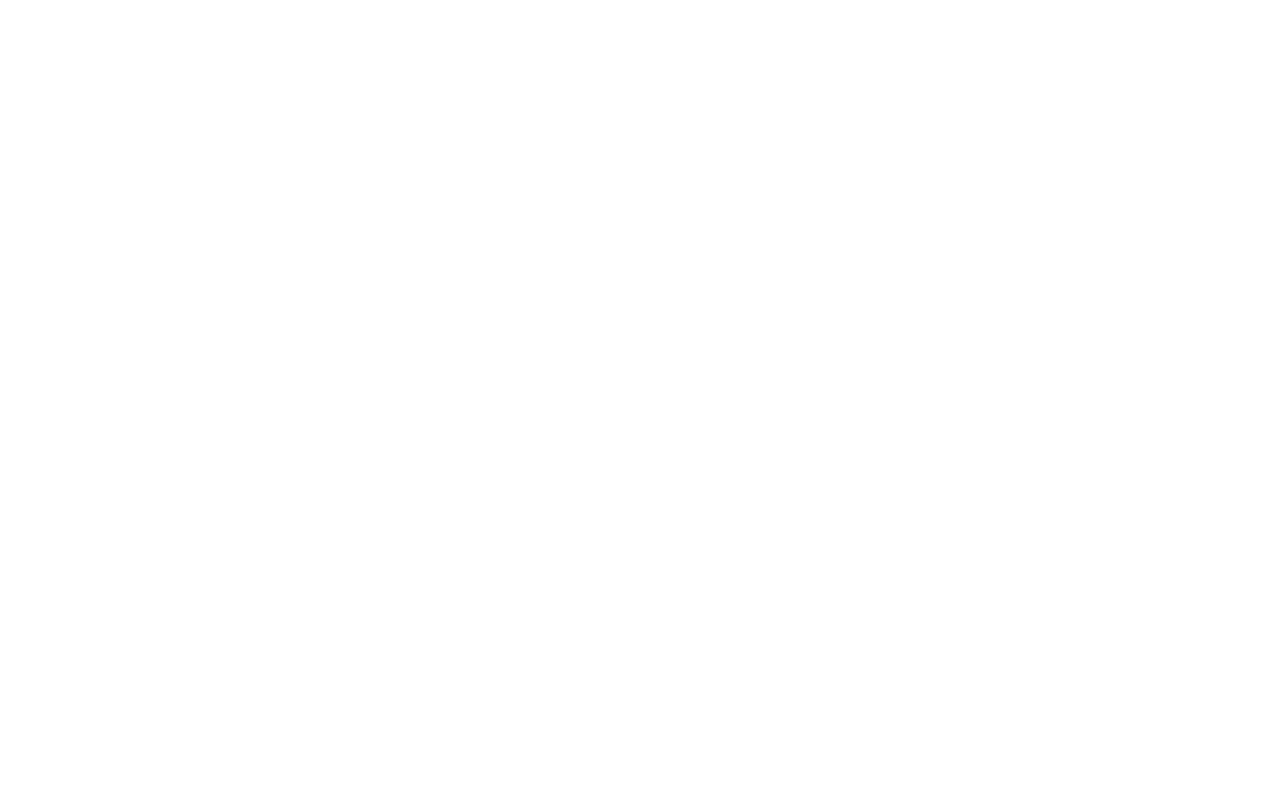
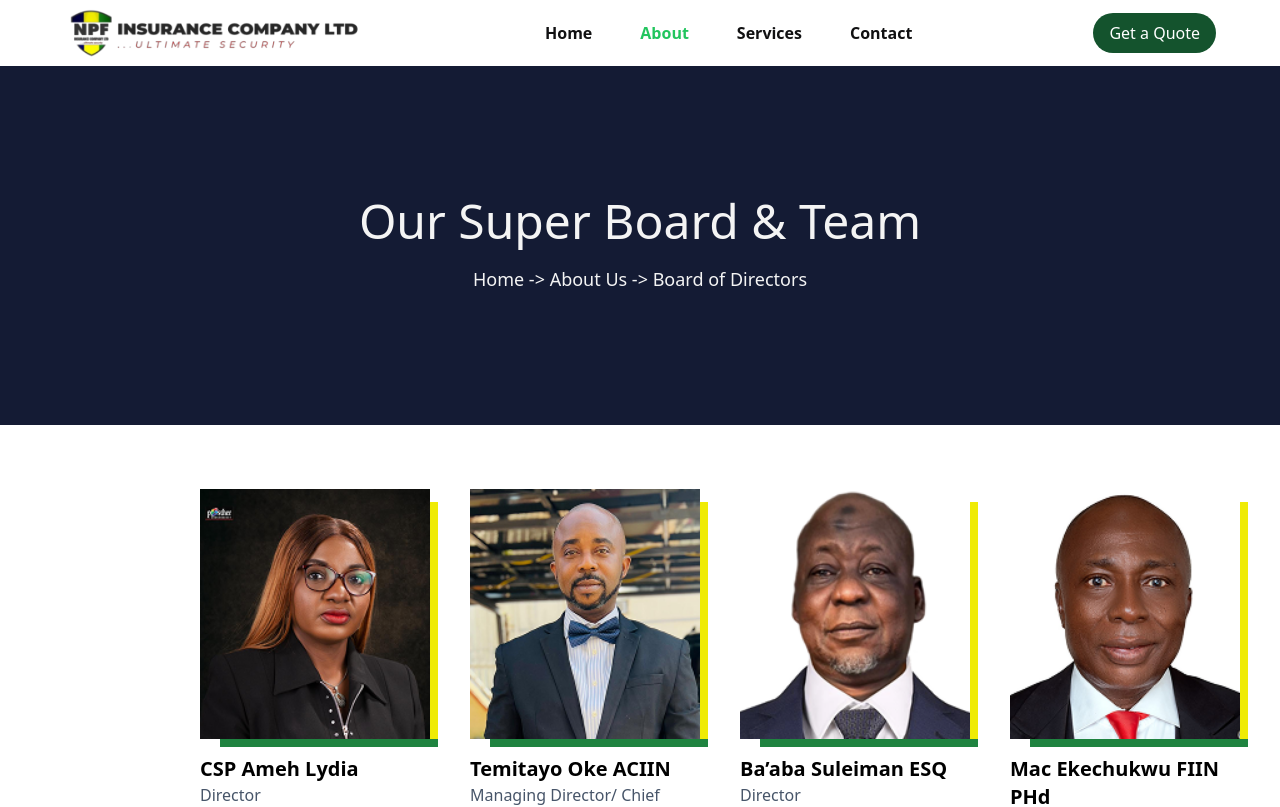
Before and after one commit to VoldeDoc/NPF, a React (Vite) app: page /about/superboard in a window 1280 px wide. Before the commit this address had no page. Shown: the top 807 px of the page. Built offline with nearby package versions, Linux system fonts and the light colour scheme.

Commit message:
Hide about page/ started superboard page

```diff
--- a/src/App.tsx
+++ b/src/App.tsx
@@ -6,7 +6,8 @@
 //import Insurance_quote from "./pages/Motor_insurance_quote/Motor_insurance_quote";
 import Motor_insurance_quote from "./pages/Motor_insurance_quote/Motor_insurance_quote";
 import Motor_insurance_quote_landing from "./pages/Motor_insurance_quote/Motor_insurance_quote_landing";
-import About_page from "./pages/about/about_page";
+//import About_page from "./pages/about/about_page";
+import SuperBoard_page from "./pages/about/superboard_page";
 
 
 function App() {
@@ -32,7 +33,8 @@
               <Route path="/ui/textinput" element={<ExampleForm />} />
               <Route path="/motor-insurance-quote" element={<Motor_insurance_quote_landing />} />
               <Route path="/motor-insurance-quote-form" element={<Motor_insurance_quote />} />
-              <Route path="/about" element={<About_page />} />
+              {/* <Route path="/about" element={<About_page />} /> */}
+              <Route path="/about/superboard" element={<SuperBoard_page />} />
             </Routes>
           </>
       </main>
--- /dev/null
+++ b/src/components/aboutPage/SuperBoard.tsx
@@ -0,0 +1,61 @@
+import amehImg from "../../assets/about/ameh.png";
+import temitayoImg from "../../assets/about/temitayo.png";
+import suleimanImg from "../../assets/about/suleiman.png";
+import ekechukwuImg from "../../assets/about/ekechukwu.png";
+import React from "react";
+
+export default function SuperBoard() {
+
+    return (
+
+        <>
+            {/* <!-- Hero section --> */}
+            <div className="w-full">
+                <div className="bg-[#141B34] w-full min-h-[300px] sm:min-h-[361px] flex flex-col items-center justify-center text-[#F4F4F4]" >
+                    <h1 className="text-3xl md:text-4xl xl:text-5xl font-light mb-5">
+                        Our Super <span className="font-medium">Board & Team</span>
+                    </h1>
+                    <p className="text-sm md:text-base lg:text-lg" >
+                        {`Home -> About Us -> Board of Directors`}
+                    </p>
+                </div>
+            </div>
+
+            <section className="py-10 md:py-14 lg:py-16 px-7 md:px-20 lg:px-[160px] xl:px-[200px]" >
+                <div className="flex flex-col md:flex-row gap-10 justify-between items-center md:items-start">
+                    <BoardImageCard img={amehImg} name="CSP Ameh Lydia" position="Director" />
+                    <BoardImageCard img={temitayoImg} name="Temitayo Oke ACIIN" position="Managing Director/ Chief Executive Officer" />
+                    <BoardImageCard img={suleimanImg} name="Ba’aba Suleiman ESQ" position="Director" />
+                    <BoardImageCard img={ekechukwuImg} name="Mac Ekechukwu FIIN PHd" position="Executive Director Operations" />
+                </div>
+            </section>
+
+        </>
+    )
+}
+
+interface BoardImageCardProps {
+  img: string;
+  name: string;
+  position: string;
+}
+
+const BoardImageCard: React.FC<BoardImageCardProps> = ({ img, name, position }) => {
+  return (
+    <div className="">
+        <div className="relative w-[230px] md:w-[200px] xl:w-[230px] text-center">
+            <div className="absolute bottom-0 -right-2 w-2 h-[95%] bg-[#EFEB05]"></div>
+            <div className="absolute -bottom-2 -right-2 h-2 w-[95%] bg-[#1F8340]"></div>
+            <img
+                src={img}
+                alt={name}
+                className="w-full h-[250px] md:h-[200px] xl:h-[250px] object-cover"
+            />
+        </div>
+        <div className="mt-3 lg:mt-4">
+            <h4 className="text-lg lg:text-xl font-bold">{name}</h4>
+            <p className="text-gray-600 text-sm lg:text-base">{position}</p>
+        </div>
+    </div>
+  );
+};
--- /dev/null
+++ b/src/pages/about/superboard_page.tsx
@@ -0,0 +1,10 @@
+import SuperBoard from "@/components/aboutPage/SuperBoard";
+import { Layout } from "@/components/Layout/layout";
+
+export default function SuperBoard_page(){
+    return (
+        <Layout>
+            <SuperBoard />
+        </Layout>
+    )
+}
```
